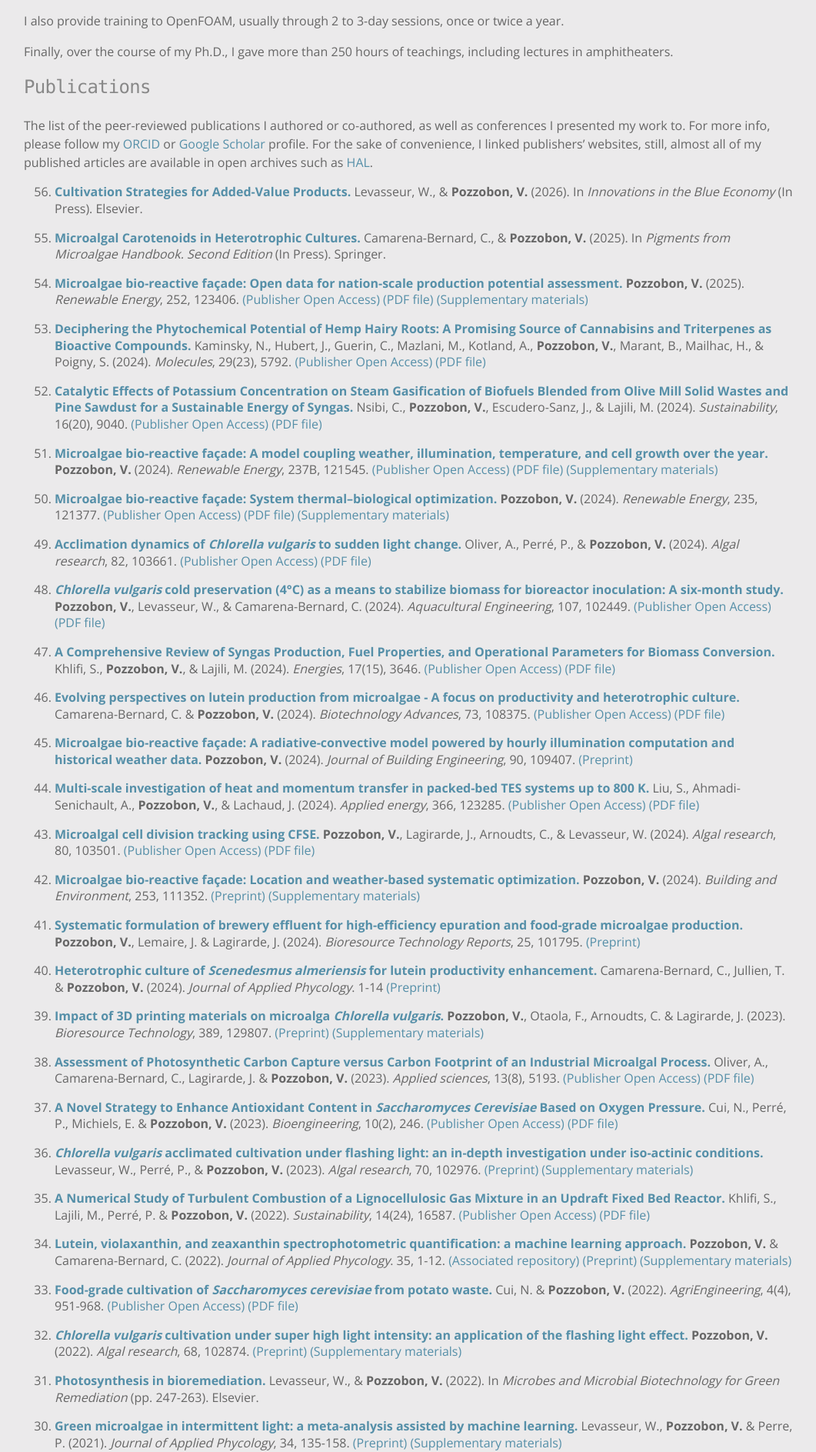
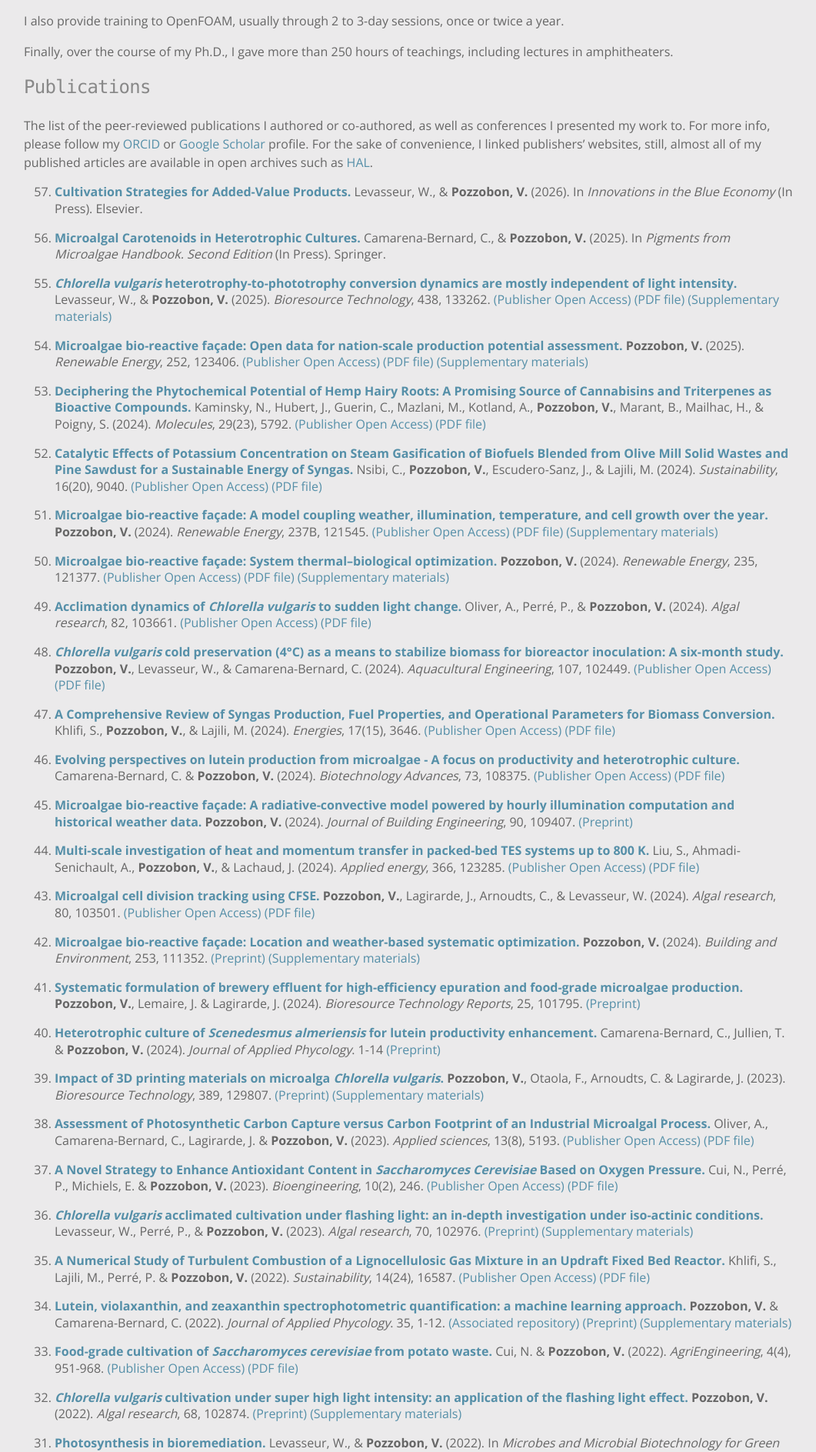
Before and after one commit to victorpozzobon/victorpozzobon.github.io, a Jekyll site: the page built from _pages/academic.md, in a window 1280 px wide. Shown: the part 1738-3625 px from the top of the page at 77% size, without its empty margins (97-1158 px from the left). Built offline with Jekyll 4.4.1, drawn with Linux system fonts in a browser that asks for light colours.

Commit message:
Preprint

```diff
--- a/_pages/academic.md
+++ b/_pages/academic.md
@@ -80,6 +80,8 @@ I presented my work to. For more info, please follow my [ORCID](https://orcid.or
 0. [**Cultivation Strategies for Added-Value Products.**](https://doi.org/) Levasseur, W., & **Pozzobon, V.** (2026). In _Innovations in the Blue Economy_ (In Press). Elsevier.
 
 0. [**Microalgal Carotenoids in Heterotrophic Cultures.**](https://doi.org/) Camarena-Bernard, C., & **Pozzobon, V.** (2025). In _Pigments from Microalgae Handbook. Second Edition_ (In Press).  Springer.
+
+0. [**_Chlorella vulgaris_ heterotrophy-to-phototrophy conversion dynamics are mostly independent of light intensity.**](https://doi.org/10.1016/j.biortech.2025.133262) Levasseur, W., & **Pozzobon, V.** (2025).  _Bioresource Technology_, 438, 133262. [(Publisher Open Access)](https://www.sciencedirect.com/science/article/pii/S0960852425012295/pdfft?md5=48e7f4cbd98a4ed4f2631be43a535dc8&pid=1-s2.0-S0960852425012295-main.pdf) [(PDF file)](/assets/preprints/Levasseur_2025_a.pdf) [(Supplementary materials)](/assets/preprints/Levasseur_2025_a_Supplementary_Materials.pdf)
 
 0. [**Microalgae bio-reactive façade: Open data for nation-scale production potential assessment.**](https://doi.org/10.1016/j.renene.2025.123406) **Pozzobon, V.** (2025).  _Renewable Energy_, 252, 123406. [(Publisher Open Access)](https://www.sciencedirect.com/science/article/pii/S0960148125010687/pdfft?md5=561857bb761e73438ad35038c31ed6f7&pid=1-s2.0-S0960148125010687-main.pdf) [(PDF file)](/assets/preprints/Pozzobon_2025_a.pdf) [(Supplementary materials)](/assets/preprints/Pozzobon_2025_a_Supplementary_Materials.pdf)
 
```
Also changed, not shown: 2 other files.
